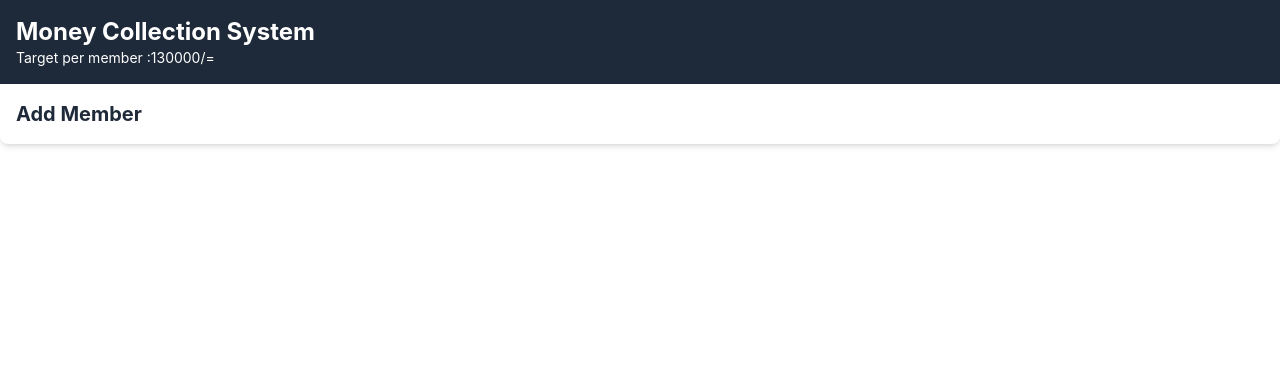
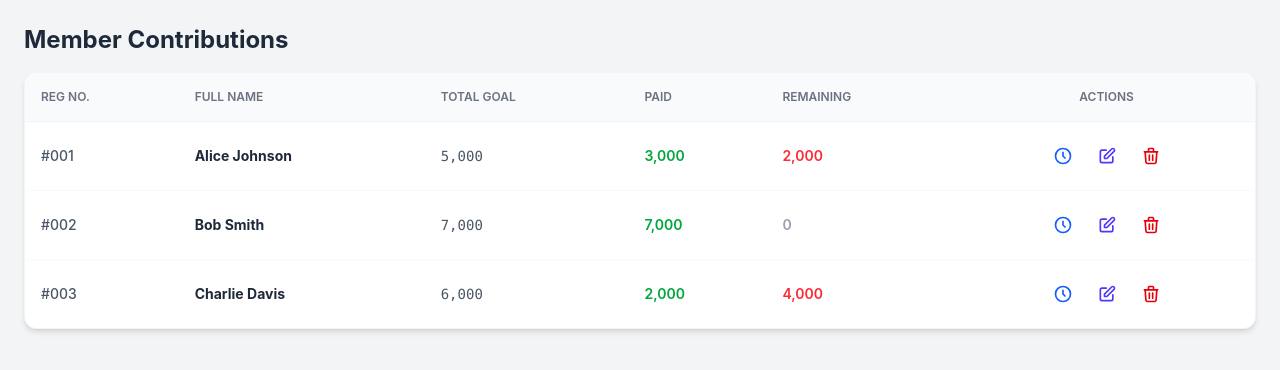
Before and after one commit to joylne15/PotPunch, a React (Vite) app: page / in a window 1280 px wide. Shown: the top 370 px of the page. Built offline with nearby package versions, Linux system fonts and the light colour scheme.

Commit message:
modified membertable

```diff
--- a/src/App.jsx
+++ b/src/App.jsx
@@ -1,12 +1,17 @@
-import Header from "./components/Header";
-import AddMemberForm from "./components/AddMemberForm";
-import './App.css';
+import React from "react";
+import MemberTable from "./components/MemberTable";
 
 function App() {
   return (
-    <div className="App">
-      <Header />
-      <AddMemberForm />
+    <div className="min-h-screen bg-gray-100 p-6">
+      <h1 className="text-2xl font-bold text-gray-800 mb-4">Member Contributions</h1>
+      <MemberTable
+        members={[
+          { id: 1, regNo: "001", name: "Alice Johnson", total: 5000, paid: 3000 },
+          { id: 2, regNo: "002", name: "Bob Smith", total: 7000, paid: 7000 },
+          { id: 3, regNo: "003", name: "Charlie Davis", total: 6000, paid: 2000 },
+        ]}
+      />
     </div>
   );
 }
--- a/src/components/Header.jsx
+++ /dev/null
@@ -1,12 +0,0 @@
-import react from 'react';
-
-const Header = () => {
-    return (
-        <div className="bg-gray-800 text-white p-4">
-            <h1 className="text-2xl font-bold">Money Collection System</h1>
-            <p className="text-sm">Target per member :130000/=</p>
-        </div>
-    );
-};
-
-export default Header;
--- a/src/components/MemberTable.jsx
+++ b/src/components/MemberTable.jsx
@@ -0,0 +1,76 @@
+import React from 'react';
+// Note: You can install 'lucide-react' for professional icons
+// npm install lucide-react
+
+const MemberTable = ({ members }) => {
+  return (
+    <div className="bg-white shadow-md rounded-xl overflow-hidden border border-gray-100">
+      <div className="overflow-x-auto">
+        <table className="w-full text-left border-collapse">
+          <thead className="bg-gray-50 border-b border-gray-100">
+            <tr>
+              <th className="p-4 text-xs font-semibold text-gray-500 uppercase">Reg No.</th>
+              <th className="p-4 text-xs font-semibold text-gray-500 uppercase">Full Name</th>
+              <th className="p-4 text-xs font-semibold text-gray-500 uppercase">Total Goal</th>
+              <th className="p-4 text-xs font-semibold text-gray-500 uppercase">Paid</th>
+              <th className="p-4 text-xs font-semibold text-gray-500 uppercase">Remaining</th>
+              <th className="p-4 text-xs font-semibold text-gray-500 uppercase text-center">Actions</th>
+            </tr>
+          </thead>
+          <tbody className="divide-y divide-gray-50">
+            {members.map((member) => (
+              <tr key={member.id} className="hover:bg-blue-50/30 transition-colors">
+                <td className="p-4 text-sm font-medium text-gray-600">
+                  #{member.regNo}
+                </td>
+                <td className="p-4 text-sm font-bold text-gray-800">
+                  {member.name}
+                </td>
+                <td className="p-4 text-sm text-gray-600 font-mono">
+                  {member.total.toLocaleString()}
+                </td>
+                <td className="p-4 text-sm">
+                  <span className="text-green-600 font-semibold">
+                    {member.paid.toLocaleString()}
+                  </span>
+                </td>
+                <td className="p-4 text-sm">
+                  <span className={`font-semibold ${member.total - member.paid > 0 ? 'text-red-500' : 'text-gray-400'}`}>
+                    {(member.total - member.paid).toLocaleString()}
+                  </span>
+                </td>
+                <td className="p-4">
+                  <div className="flex justify-center space-x-2">
+                    {/* History Button */}
+                    <button className="p-2 text-blue-600 hover:bg-blue-100 rounded-lg title='History'">
+                      <svg xmlns="http://www.w3.org/2000/svg" className="h-5 w-5" fill="none" viewBox="0 0 24 24" stroke="currentColor">
+                        <path strokeLinecap="round" strokeLinejoin="round" strokeWidth={2} d="Ref-Icon-Clock-History-Logic" />
+                        <circle cx="12" cy="12" r="9" strokeWidth="2"/><path d="M12 7v5l3 3" strokeWidth="2"/>
+                      </svg>
+                    </button>
+
+                    {/* Edit Button */}
+                    <button className="p-2 text-indigo-600 hover:bg-indigo-100 rounded-lg" title="Edit">
+                      <svg xmlns="http://www.w3.org/2000/svg" className="h-5 w-5" fill="none" viewBox="0 0 24 24" stroke="currentColor">
+                        <path strokeLinecap="round" strokeLinejoin="round" strokeWidth={2} d="M11 5H6a2 2 0 00-2 2v11a2 2 0 002 2h11a2 2 0 002-2v-5m-1.414-9.414a2 2 0 112.828 2.828L11.828 15H9v-2.828l8.586-8.586z" />
+                      </svg>
+                    </button>
+
+                    {/* Delete Button */}
+                    <button className="p-2 text-red-600 hover:bg-red-100 rounded-lg" title="Delete">
+                      <svg xmlns="http://www.w3.org/2000/svg" className="h-5 w-5" fill="none" viewBox="0 0 24 24" stroke="currentColor">
+                        <path strokeLinecap="round" strokeLinejoin="round" strokeWidth={2} d="M19 7l-.867 12.142A2 2 0 0116.138 21H7.862a2 2 0 01-1.995-1.858L5 7m5 4v6m4-6v6m1-10V4a1 1 0 00-1-1h-4a1 1 0 00-1 1v3M4 7h16" />
+                      </svg>
+                    </button>
+                  </div>
+                </td>
+              </tr>
+            ))}
+          </tbody>
+        </table>
+      </div>
+    </div>
+  );
+};
+
+export default MemberTable;
```
